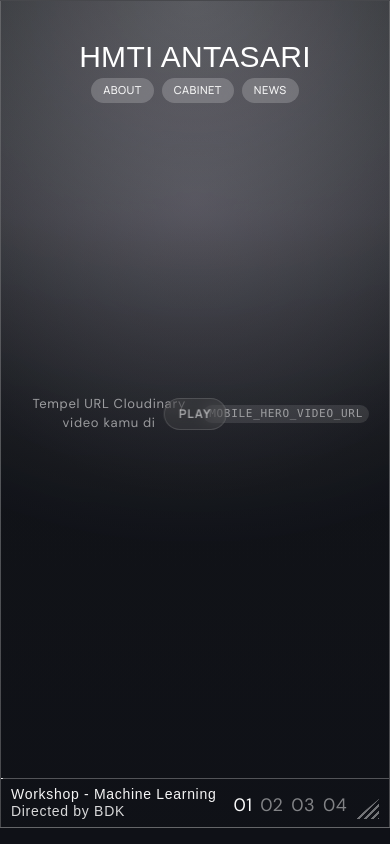
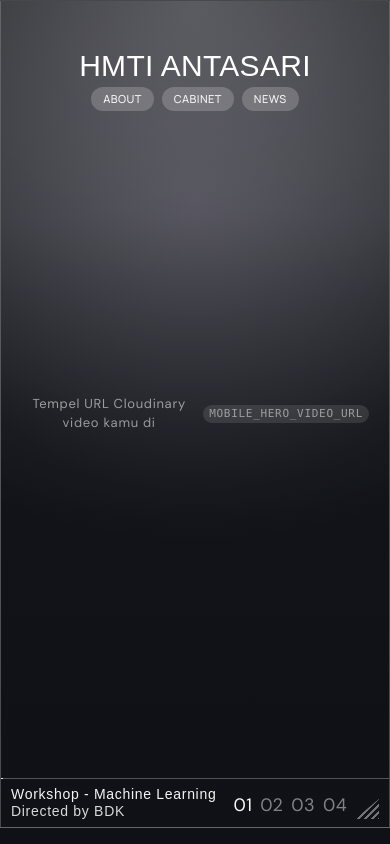
Before and after one commit to Hzkun001/hmtiantasari, a Next.js app: page / in a window 390 px wide. Shown: the top 844 px of the page. Built offline with nearby package versions, Linux system fonts and the light colour scheme; no server answers; the database is empty; a web font is replaced by a local one.

Commit message:
no button play hero mobile

```diff
--- a/app/globals.css
+++ b/app/globals.css
@@ -1952,7 +1952,7 @@ footer {
 }
 
 .hero-mobile-cinematic-top {
-  top: 5%;
+  top: 6%;
   text-align: center;
 }
 
--- a/components/Homepage/HeroSection.tsx
+++ b/components/Homepage/HeroSection.tsx
@@ -311,7 +311,7 @@ export default function HeroSection() {
                         </div>
                     </div>
 
-                    <button
+                    {/* <button
                         type="button"
                         className="hero-mobile-cinematic-play"
                         onClick={toggleMobileVideo}
@@ -319,7 +319,7 @@ export default function HeroSection() {
                         aria-label={isMobileVideoPlaying ? 'Pause video hero' : 'Play video hero'}
                     >
                         {isMobileVideoPlaying ? 'PAUSE' : 'PLAY'}
-                    </button>
+                    </button> */}
 
                     <div className="hero-mobile-cinematic-timeline" aria-hidden="true">
                         <span
```
